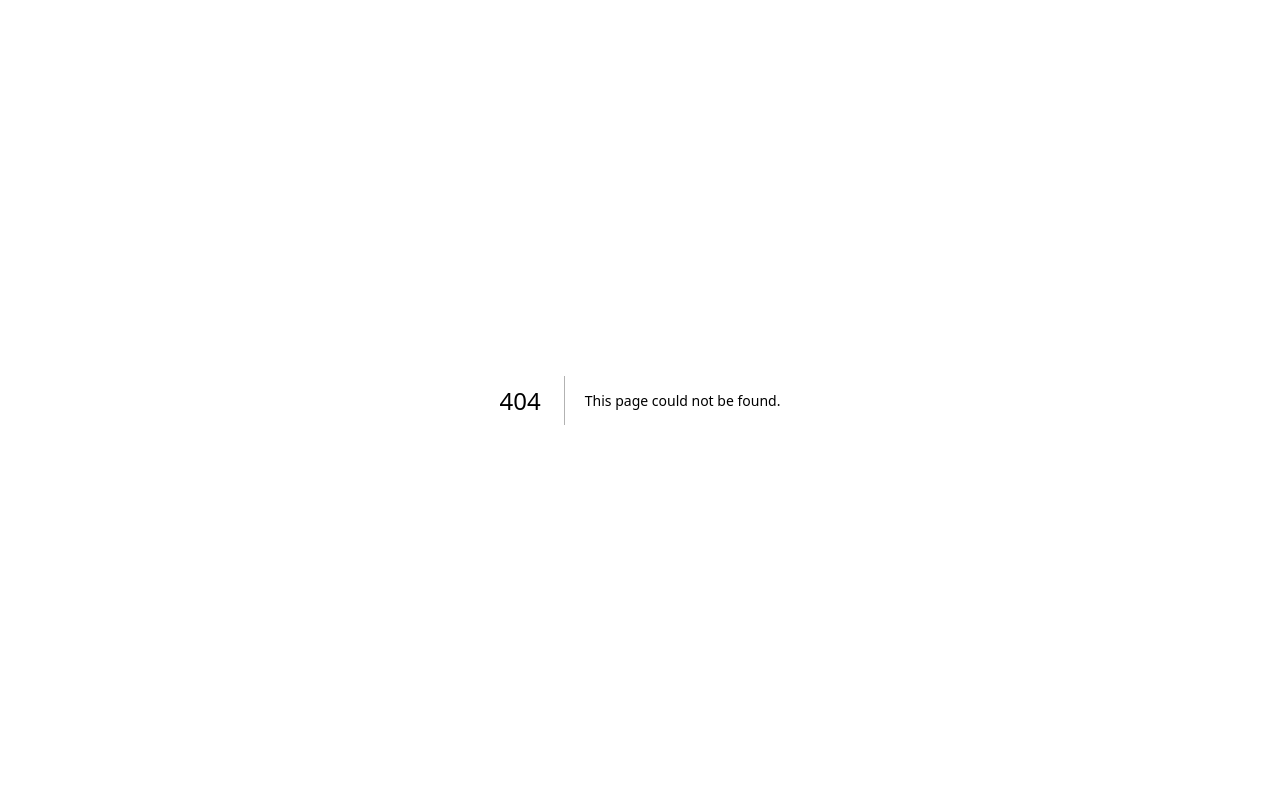
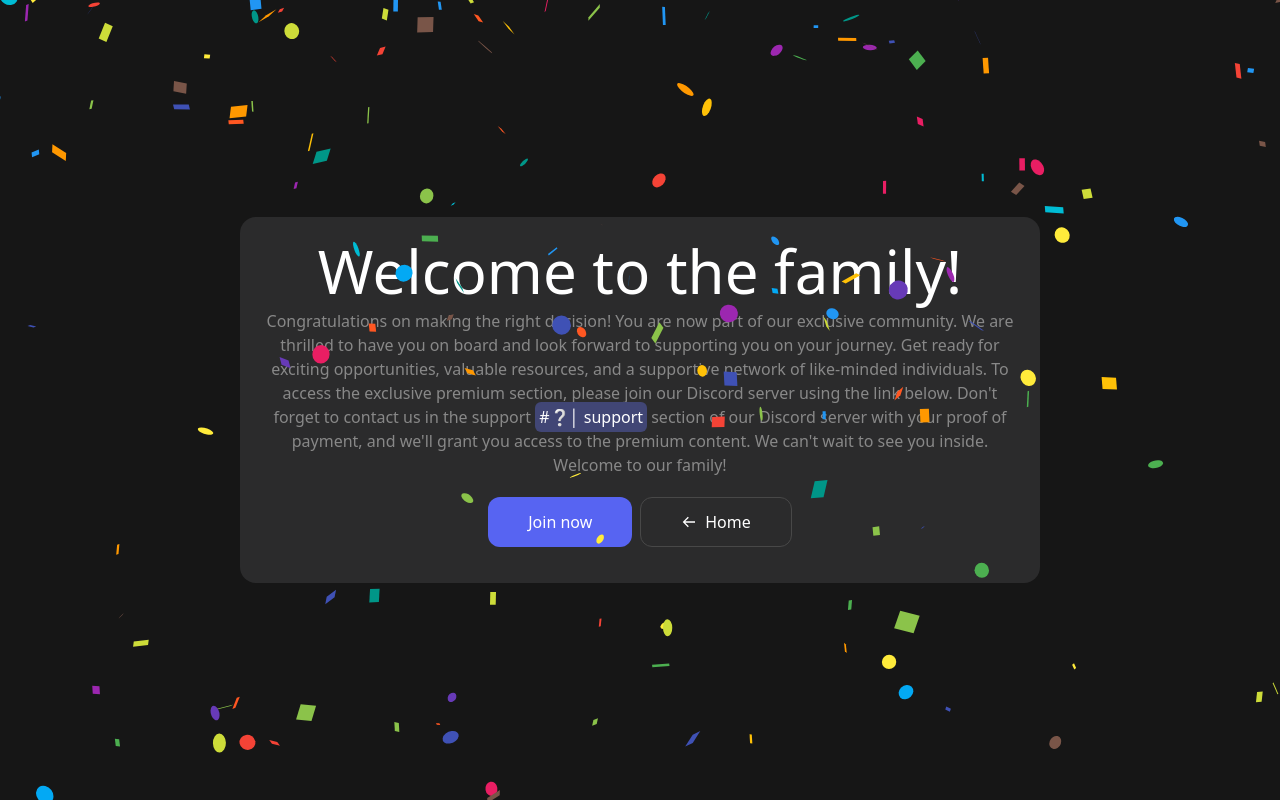
Before and after one commit to S-P-H-E/stoic-platform-old, a Next.js app: page /success-premium in a window 1280 px wide. Before the commit this address had no page. Built offline with nearby package versions, Linux system fonts and the light colour scheme.

Commit message:
success page

```diff
--- a/components/Plan.js
+++ b/components/Plan.js
@@ -11,7 +11,7 @@
           lineItems: [
             { price: 'price_1N9mzjJVAR9FxLkwn1w68A8A', quantity: 1 }, // Replace with your actual product price ID
           ],
-          successUrl: 'https://stoic-platform.vercel.app',
+          successUrl: 'https://stoic-platform.vercel.app/success-premium',
           cancelUrl: 'https://stoic-platform.vercel.app/cancel',
         });
 
--- a/pages/cancel.js
+++ b/pages/cancel.js
@@ -21,7 +21,7 @@
                     <Image src={Discord} className="w-[140px] h-fit"/>
                     <div className="flex flex-col gap-2">
                         <h1 className="text-3xl font-medium text-center md:text-start">Join Our Supportive Discord Community!</h1>
-                        <p className="text-[#888888]">Can't subscribe? No worries! Join our Discord server for support and connection. Engage with like-minded individuals, discuss topics, and be part of our vibrant community. Join us now!</p>
+                        <p className="text-[#888888]">Can&apos;t subscribe? No worries! Join our Discord server for support and connection. Engage with like-minded individuals, discuss topics, and be part of our vibrant community. Join us now!</p>
                         <div className="flex md:justify-end gap-2 my-5 md:m-0">
                             <button className="bg-[#5764F2] text-white py-3 px-10 rounded-xl" onClick={() => {event.preventDefault();window.open('https://discord.gg/pwERKjwDG3', "_blank");}}>Join now</button>
                             <button className="border border-[#484848] text-white py-3 px-10 rounded-xl flex justify-center items-center gap-2" onClick={() => router.push("/")}>
--- a/pages/index.js
+++ b/pages/index.js
@@ -6,7 +6,7 @@
 import { CgClose } from 'react-icons/cg'
 import Image from "next/image";
 import Feature from "@/components/Feature";
-import { useSpring, animated, useTransition } from 'react-spring';
+import { useSpring, animated } from 'react-spring';
 import { useInView } from 'react-intersection-observer';
 import Review from "@/components/Review";
 import Plan from "@/components/Plan";
@@ -345,7 +345,7 @@
       <div className="border-t border-[#282828] px-16 py-10 md:h-[250px] flex flex-col md:flex-row justify-between">
         <div className="h-full flex flex-col justify-between">
           <div className="flex justify-center md:justify-start items-center gap-3">
-            <Image src={Logo} className="w-[20px]"/>
+            <Image src={Logo} alt="stoic" className="w-[20px]"/>
             <h1 className="text-3xl">S T O I C</h1>
           </div>
           <p className="text-[#888888] hidden md:flex">2023 © Stoic, All rights reserved.</p>
--- a/pages/success.js
+++ b/pages/success-premium.js
@@ -2,10 +2,12 @@
 import React, { useEffect } from 'react';
 import Confetti from 'react-confetti';
 import { BiArrowBack } from "react-icons/bi"
-import Discord from "@/public/images/discord.png"
-import Image from "next/image";
+import { useRouter } from 'next/router';
+import { useSpring, animated } from 'react-spring';
 
 export default function Success() {
+    const router = useRouter();
+
     useEffect(() => {
         const handleResize = () => {
             // Update the dimensions when the window is resized
@@ -37,6 +39,12 @@
         // Code to start the confetti animation
     };
 
+    const PopUpAnimation = useSpring({
+        from: { opacity: 0, transform: 'scale(0)' },
+        to: { opacity: 1, transform: 'scale(1)' },
+        delay: 500,
+    });
+
     return (
         <>
             <Head>
@@ -47,11 +55,11 @@
             </Head>
 
             <div className="flex justify-center items-center h-screen">
-                <div className="bg-[#2B2B2C] p-6 w-[800px] rounded-2xl flex gap-6 justify-center items-center">
+                <animated.div style={PopUpAnimation} className="bg-[#2B2B2C] p-6 m-5 w-[800px] rounded-2xl flex gap-6 justify-center items-center">
                     <div className="flex flex-col gap-2 text-center">
                         <h1 className="text-6xl font-medium">Welcome to the family!</h1>
-                        <p className="text-[#888888]">Can't subscribe? No worries! Join our Discord server for support and connection. Engage with like-minded individuals, discuss topics, and be part of our vibrant community. Join us now!</p>
-                        <div className="flex justify-end gap-2">
+                        <p className="text-[#888888]">Congratulations on making the right decision! You are now part of our exclusive community. We are thrilled to have you on board and look forward to supporting you on your journey. Get ready for exciting opportunities, valuable resources, and a supportive network of like-minded individuals. To access the exclusive premium section, please join our Discord server using the link below. Don&apos;t forget to contact us in the support <mark className="text-white bg-[#414675] p-1 rounded-md cursor-pointer" onClick={() => {event.preventDefault();window.open('https://discord.com/channels/1084466059903500369/1111904441914896415', "_blank");}}> #❔│ support</mark> section of our Discord server with your proof of payment, and we&apos;ll grant you access to the premium content. We can&apos;t wait to see you inside. Welcome to our family!</p>
+                        <div className="flex justify-center gap-2 my-3">
                             <button className="bg-[#5764F2] text-white py-3 px-10 rounded-xl" onClick={() => {event.preventDefault();window.open('https://discord.gg/pwERKjwDG3', "_blank");}}>Join now</button>
                             <button className="border border-[#484848] text-white py-3 px-10 rounded-xl flex justify-center items-center gap-2" onClick={() => router.push("/")}>
                                 <BiArrowBack />
@@ -59,7 +67,7 @@
                             </button>
                         </div>
                     </div>
-                </div>
+                </animated.div>
                 <Confetti width={confettiDimensions.width} height={confettiDimensions.height} />
             </div>
         </>
```
